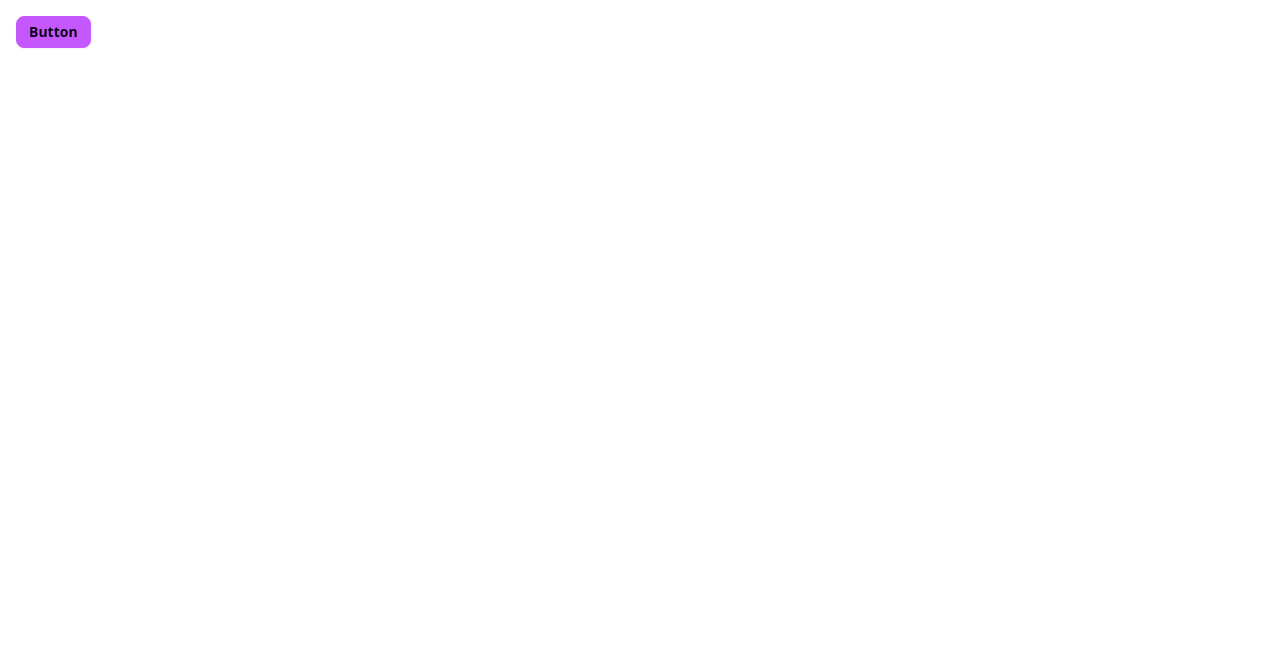
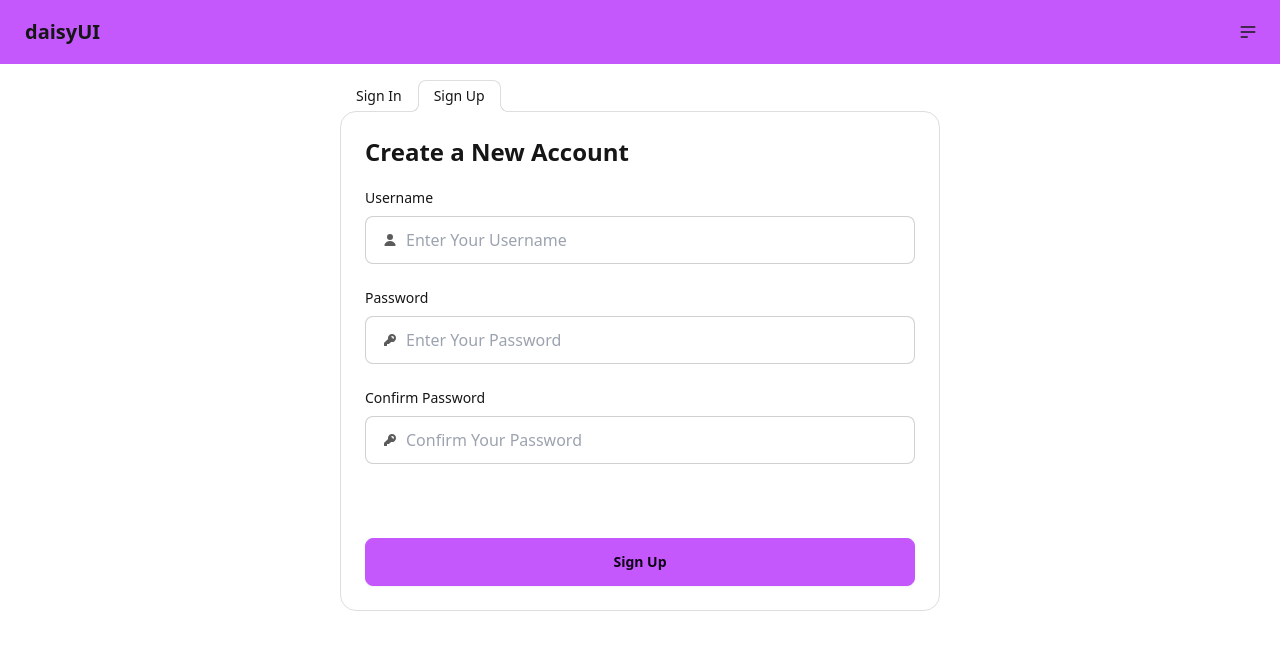
Before and after one commit to imyourjoey/forum-app-FE, a React (Vite) app: page / in a window 1280 px wide. Shown: the top 650 px of the page. Built offline with nearby package versions, Linux system fonts and the light colour scheme.

Commit message:
add sign in and sign up page

```diff
--- a/src/App.jsx
+++ b/src/App.jsx
@@ -1,9 +1,16 @@
+import { Route, Routes } from "react-router-dom";
+import Joey from "./pages/Joey";
+import Landing from "./pages/Landing/Index";
+import NotFound from "./pages/NotFound/Index";
+
 function App() {
   return (
     <>
-      <div className="default-padding">
-        <button className="btn btn-primary btn-sm">Button</button>
-      </div>
+      <Routes>
+        <Route path="/" element={<Landing />} />
+        <Route path="/joey" element={<Joey />} />
+        <Route path="*" element={<NotFound />} /> {/* Handle 404 */}
+      </Routes>
     </>
   );
 }
--- /dev/null
+++ b/src/components/Navbar.jsx
@@ -0,0 +1,51 @@
+function NavBar() {
+  return (
+    <>
+      <div className="navbar bg-primary">
+        <div className="flex-1">
+          <a className="btn btn-ghost text-xl">daisyUI</a>
+        </div>
+        <div className="flex-none">
+          <div className="dropdown dropdown-end">
+            <div
+              tabIndex={0}
+              role="button"
+              className="btn btn-ghost btn-circle"
+            >
+              <svg
+                xmlns="http://www.w3.org/2000/svg"
+                className="h-5 w-5"
+                fill="none"
+                viewBox="0 0 24 24"
+                stroke="currentColor"
+              >
+                <path
+                  strokeLinecap="round"
+                  strokeLinejoin="round"
+                  strokeWidth="2"
+                  d="M4 6h16M4 12h16M4 18h7"
+                />
+              </svg>
+            </div>
+            <ul
+              tabIndex={0}
+              className="menu menu-sm dropdown-content bg-base-100 rounded-box z-[1] mt-3 w-52 p-2 shadow"
+            >
+              <li>
+                <a>Homepage</a>
+              </li>
+              <li>
+                <a>Portfolio</a>
+              </li>
+              <li>
+                <a>About</a>
+              </li>
+            </ul>
+          </div>
+        </div>
+      </div>
+    </>
+  );
+}
+
+export default NavBar;
--- /dev/null
+++ b/src/icons/IconPassword.jsx
@@ -0,0 +1,20 @@
+function IconPassword() {
+  return (
+    <>
+      <svg
+        xmlns="http://www.w3.org/2000/svg"
+        viewBox="0 0 16 16"
+        fill="currentColor"
+        className="h-4 w-4 opacity-70"
+      >
+        <path
+          fillRule="evenodd"
+          d="M14 6a4 4 0 0 1-4.899 3.899l-1.955 1.955a.5.5 0 0 1-.353.146H5v1.5a.5.5 0 0 1-.5.5h-2a.5.5 0 0 1-.5-.5v-2.293a.5.5 0 0 1 .146-.353l3.955-3.955A4 4 0 1 1 14 6Zm-4-2a.75.75 0 0 0 0 1.5.5.5 0 0 1 .5.5.75.75 0 0 0 1.5 0 2 2 0 0 0-2-2Z"
+          clipRule="evenodd"
+        />
+      </svg>
+    </>
+  );
+}
+
+export default IconPassword;
--- /dev/null
+++ b/src/icons/IconUsername.jsx
@@ -0,0 +1,16 @@
+function IconUsername() {
+  return (
+    <>
+      <svg
+        xmlns="http://www.w3.org/2000/svg"
+        viewBox="0 0 16 16"
+        fill="currentColor"
+        className="h-4 w-4 opacity-70"
+      >
+        <path d="M8 8a3 3 0 1 0 0-6 3 3 0 0 0 0 6ZM12.735 14c.618 0 1.093-.561.872-1.139a6.002 6.002 0 0 0-11.215 0c-.22.578.254 1.139.872 1.139h9.47Z" />
+      </svg>
+    </>
+  );
+}
+
+export default IconUsername;
--- a/src/index.css
+++ b/src/index.css
@@ -2,6 +2,8 @@
 @tailwind components;
 @tailwind utilities;
 
-.default-padding {
-  padding: 1rem;
+.center-container {
+  max-width: 1040px;
+  margin: auto;
+  padding: 0rem 2rem;
 }
--- a/src/main.jsx
+++ b/src/main.jsx
@@ -1,10 +1,14 @@
-import { StrictMode } from 'react'
-import { createRoot } from 'react-dom/client'
-import App from './App.jsx'
-import './index.css'
+import React from "react";
+import ReactDOM from "react-dom/client";
+import { StrictMode } from "react";
+import { BrowserRouter } from "react-router-dom";
+import App from "./App.jsx";
+import "./index.css";
 
-createRoot(document.getElementById('root')).render(
+ReactDOM.createRoot(document.getElementById("root")).render(
   <StrictMode>
-    <App />
-  </StrictMode>,
-)
+    <BrowserRouter>
+      <App />
+    </BrowserRouter>
+  </StrictMode>
+);
--- /dev/null
+++ b/src/pages/Authentication/Index.jsx
@@ -0,0 +1,43 @@
+import SignIn from "./SignIn";
+import SignUp from "./SignUp";
+
+function Authentication() {
+  return (
+    <div className="flex justify-center mt-4">
+      <div className="w-11/12 md:w-[600px]">
+        <div role="tablist" className="tabs tabs-lifted">
+          <input
+            type="radio"
+            name="my_tabs_2"
+            role="tab"
+            className="tab"
+            aria-label="Sign In"
+          />
+          <div
+            role="tabpanel"
+            className="tab-content bg-base-100 border-base-300 rounded-box p-6"
+          >
+            <SignIn />
+          </div>
+
+          <input
+            type="radio"
+            name="my_tabs_2"
+            role="tab"
+            className="tab"
+            aria-label="Sign Up"
+            defaultChecked
+          />
+          <div
+            role="tabpanel"
+            className="tab-content bg-base-100 border-base-300 rounded-box p-6"
+          >
+            <SignUp />
+          </div>
+        </div>
+      </div>
+    </div>
+  );
+}
+
+export default Authentication;
--- /dev/null
+++ b/src/pages/Authentication/SignIn.jsx
@@ -0,0 +1,51 @@
+import IconPassword from "../../icons/IconPassword";
+import IconUsername from "../../icons/IconUsername";
+
+function SignIn() {
+  return (
+    <div className="h-[400px] flex flex-col justify-between">
+      <div>
+        <div className="text-2xl font-bold mb-3">Sign In to Your Account</div>
+        {/* Username Input */}
+        <label className="form-control w-full">
+          <div className="label px-0">
+            <span className="label-text">Username</span>
+          </div>
+          <label className="input input-bordered flex items-center gap-2">
+            <IconUsername />
+            <input
+              type="text"
+              className="grow"
+              placeholder="Enter Your Username"
+            />
+          </label>
+          <div className="px-0 label">
+            <span className="label-text-alt hidden">Bottom Left label</span>
+          </div>
+        </label>
+
+        {/* Password Input */}
+        <label className="form-control w-full">
+          <div className="label px-0">
+            <span className="label-text">Password</span>
+          </div>
+          <label className="input input-bordered flex items-center gap-2">
+            <IconPassword />
+            <input
+              type="password"
+              className="grow"
+              placeholder="Enter Your Password"
+            />
+          </label>
+          <div className="px-0 label">
+            <span className="label-text-alt hidden">Bottom Left label</span>
+          </div>
+        </label>
+      </div>
+
+      <button className="btn btn-primary btn-block">Sign In</button>
+    </div>
+  );
+}
+
+export default SignIn;
--- /dev/null
+++ b/src/pages/Authentication/SignUp.jsx
@@ -0,0 +1,68 @@
+import IconPassword from "../../icons/IconPassword";
+import IconUsername from "../../icons/IconUsername";
+
+function SignUp() {
+  return (
+    <div className="h-[450px] flex flex-col justify-between">
+      <div>
+        <div className="text-2xl font-bold mb-3">Create a New Account</div>
+        {/* Username Input */}
+        <label className="form-control w-full">
+          <div className="label px-0">
+            <span className="label-text">Username</span>
+          </div>
+          <label className="input input-bordered flex items-center gap-2">
+            <IconUsername />
+            <input
+              type="text"
+              className="grow"
+              placeholder="Enter Your Username"
+            />
+          </label>
+          <div className="px-0 label">
+            <span className="label-text-alt hidden">Bottom Left label</span>
+          </div>
+        </label>
+
+        {/* Password Input */}
+        <label className="form-control w-full">
+          <div className="label px-0">
+            <span className="label-text">Password</span>
+          </div>
+          <label className="input input-bordered flex items-center gap-2">
+            <IconPassword />
+            <input
+              type="password"
+              className="grow"
+              placeholder="Enter Your Password"
+            />
+          </label>
+          <div className="px-0 label">
+            <span className="label-text-alt hidden">Bottom Left label</span>
+          </div>
+        </label>
+
+        <label className="form-control w-full">
+          <div className="label px-0">
+            <span className="label-text">Confirm Password</span>
+          </div>
+          <label className="input input-bordered flex items-center gap-2">
+            <IconPassword />
+            <input
+              type="password"
+              className="grow"
+              placeholder="Confirm Your Password"
+            />
+          </label>
+          <div className="px-0 label">
+            <span className="label-text-alt hidden">Bottom Left label</span>
+          </div>
+        </label>
+      </div>
+
+      <button className="btn btn-primary btn-block">Sign Up</button>
+    </div>
+  );
+}
+
+export default SignUp;
--- /dev/null
+++ b/src/pages/Joey.jsx
@@ -0,0 +1,5 @@
+function Joey() {
+  return <div>Welcome to Joey.jsx</div>;
+}
+
+export default Joey;
--- /dev/null
+++ b/src/pages/Landing/Index.jsx
@@ -0,0 +1,14 @@
+import NavBar from "../../components/Navbar";
+import Authentication from "../Authentication/Index";
+
+function Landing() {
+  return (
+    <div>
+      <NavBar />
+
+      <Authentication />
+    </div>
+  );
+}
+
+export default Landing;
--- /dev/null
+++ b/src/pages/NotFound/Index.jsx
@@ -0,0 +1,5 @@
+function NotFound() {
+  return <div>not found</div>;
+}
+
+export default NotFound;
```
